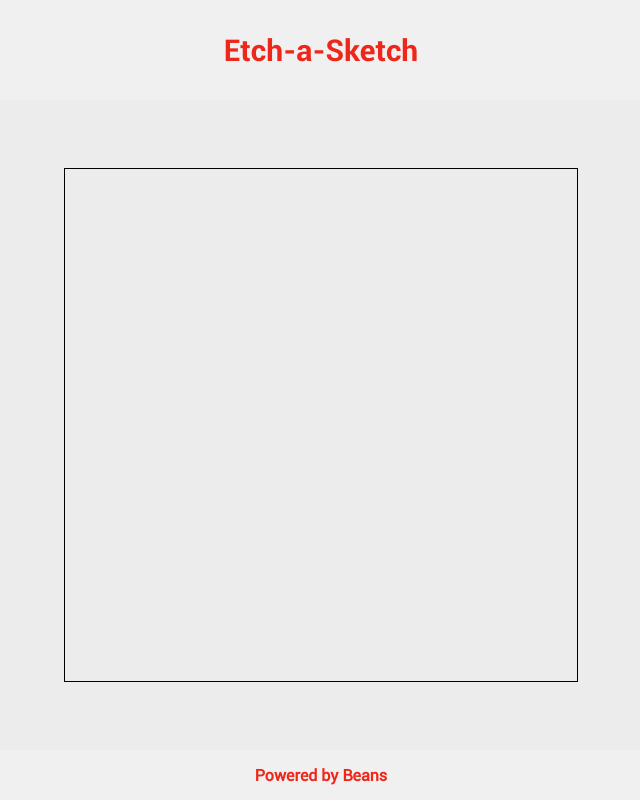
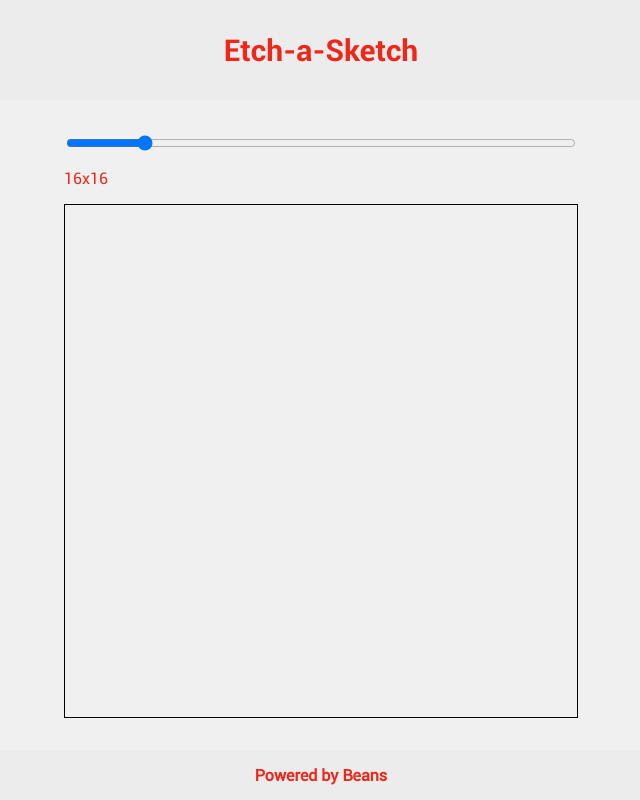
Before and after one commit to Dastpa/TOP-etch-a-sketch, a plain HTML site: page index.html in a window 1280 px wide. Shown: the whole page, without its empty margins (319-959 px from the left). Drawn offline with Linux system fonts and the light colour scheme.

Commit message:
Added working slider for grid size and drawing functionality

```diff
--- a/index.html
+++ b/index.html
@@ -12,9 +12,15 @@
     <div class="header">
         <div class="title">Etch-a-Sketch</div>
     </div>
-    <div class="content">
+    <div class="main">
         <div class="container">
+            <div class="slidecontainer">
+                <input id="slider" type="range" min="8" max="64" value="16">
+                <p><span class="value"></span>x<span class="value"></span></p>
+            </div>
+            <div class="gridcontainer">
 
+            </div>
         </div>
     </div>
     <div class="footer">
--- a/script.js
+++ b/script.js
@@ -1,10 +1,61 @@
-const container = document.querySelector(".container")
+function clearGrid() {
+    const pixels = document.querySelectorAll(".pixel");
 
-for (let i = 0; i < 16; i++){
-    for (let j = 0; j < 16; j++){
-        const pixel = document.createElement('div');
+    pixels.forEach((pixel) => {
+        pixel.remove();
+    })
+}
 
-        pixel.classList.add(i*j)
-        container.appendChild(pixel);
+const container = document.querySelector(".gridcontainer");
+
+function fillGrid(gridSize) {
+    const pixSize = 512/gridSize;
+
+    for (let i = 0; i < gridSize; i++){
+        for (let j = 0; j < gridSize; j++){
+            const pixel = document.createElement('div');
+
+            pixel.classList.add('pixel');
+            pixel.style.width = `${pixSize}px`;
+            pixel.style.height = `${pixSize}px`;
+
+            container.appendChild(pixel);
+        }
     }
 }
+
+
+//Initial grid creation
+fillGrid(16)
+setupGrid();
+
+//Effect of slider bar
+var slider = document.getElementById("slider");
+const outputs = document.querySelectorAll(".value");
+
+outputs.forEach((output) => {
+    output.innerHTML = slider.value;
+})
+
+slider.oninput = function() {
+    outputs.forEach((output) => {
+        output.innerHTML = this.value;
+    })
+}
+
+slider.onchange = function() {
+    clearGrid();
+    fillGrid(this.value);
+    setupGrid();
+}
+
+//Event listener to paint squares
+function setupGrid() {
+    const pixels = document.querySelectorAll(".pixel");
+
+    pixels.forEach((pixel) => {
+        pixel.addEventListener("mouseenter", function (e) {
+            pixel.classList.add("paint");
+        })
+    })
+}
--- a/styles.css
+++ b/styles.css
@@ -30,7 +30,7 @@ body {
     justify-content: center;
     align-items: center;
     height: 100px;
-    background-color: rgb(240, 240, 240);
+    background-color: rgb(236, 236, 236);
 }
 
 .title {
@@ -38,19 +38,25 @@ body {
     font-size: 30px;
 }
 
-.content {
+.main {
     display: flex;
     justify-content: center;
     align-items: center;
-    background-color: rgb(236, 236, 236);
+    background-color: rgb(240, 240, 240);
     height: calc(100vh - 150px);
 }
 
-.container {
+.gridcontainer {
     border: 1px black solid;
     height: 512px;
     width: 512px;
     display: flex;
+    flex-wrap: wrap;
+}
+
+.slidecontainer {
+    display: flex;
+    flex-direction: column;
 }
 
 .footer {
@@ -60,5 +66,13 @@ body {
     font-family: 'roboto-bold';
     font-weight: bold;
     height: 50px;
-    background-color: rgb(240, 240, 240);
+    background-color: rgb(236, 236, 236);
 }
+
+.pixel {
+
+}
+
+.paint {
+    background-color: red;
+}
```
